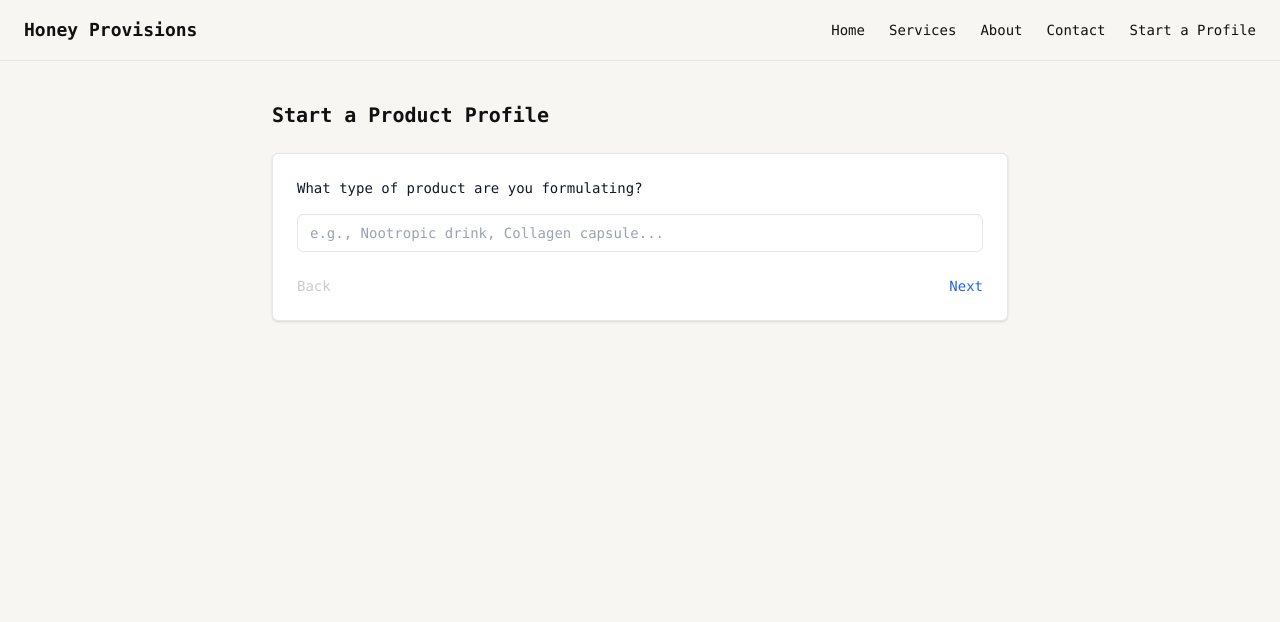
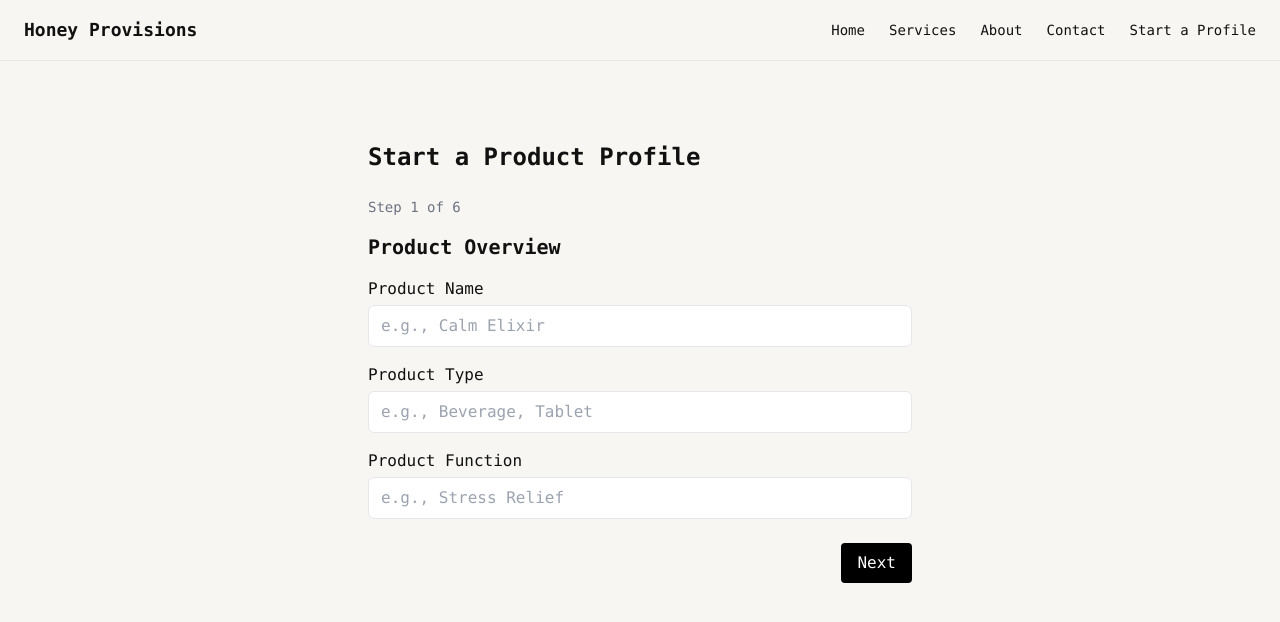
Before and after one commit to corasci/honey-provisions, a Next.js app: page /builder in a window 1280 px wide. Shown: the top 622 px of the page. Built offline with nearby package versions, Linux system fonts and the light colour scheme.

Commit message:
Update builder, about, services.

```diff
--- a/src/app/about/page.tsx
+++ b/src/app/about/page.tsx
@@ -1 +1,30 @@
-export default function About() { return <p>About us...</p>; }
+export default function About() {
+  return (
+    <div className="max-w-2xl mx-auto px-4 py-10">
+      <h1 className="text-2xl font-bold mb-6">About Honey Provisions</h1>
+
+      <p className="mb-4 text-gray-700">
+        Honey Provisions is a minimalist product formulation consultancy based in Austin, Texas. We specialize
+        in developing natural health and wellness products that are as effective as they are cleanly crafted.
+      </p>
+
+      <p className="mb-4 text-gray-700">
+        Our focus lies in working with herbal ingredients that are notoriously difficult to formulate or flavor.
+        We have experience with compounds like <strong>kavalactones</strong>, <strong>cannabinoids</strong>,
+        <strong> ashwagandha withanolides</strong>, <i><strong>Sceletium</strong></i> and <i><strong>Mitragyna</strong></i> <strong>alkaloids</strong> and a variety of adaptogens, nootropics, and traditional plant extracts.
+        These actives demand a careful balance of solubility, bioavailability, and taste.
+      </p>
+
+      <p className="mb-4 text-gray-700">
+        We take a minimalist, scientific approach to every project — prioritizing transparency, clean labeling,
+        and functional results. From the earliest product strategy conversations to the final flavor pass, our
+        team collaborates closely with clients to create thoughtful, market-ready formulations.
+      </p>
+
+      <p className="text-gray-600">
+        Whether you're creating a ready-to-drink beverage, capsule line, or modern twist on a traditional remedy,
+        Honey Provisions brings deep herbal chemistry expertise and pragmatic formulation leadership to your team.
+      </p>
+    </div>
+  );
+}
--- /dev/null
+++ b/src/app/api/send/route.ts
@@ -0,0 +1,24 @@
+import { NextResponse } from 'next/server';
+import { Resend } from 'resend';
+
+const resend = new Resend(process.env.RESEND_API_KEY);
+
+export async function POST(req: Request) {
+  const body = await req.json();
+
+  try {
+    const response = await resend.emails.send({
+      from: process.env.FROM_EMAIL || 'form@honeyprovisions.com',
+      to: process.env.TO_EMAIL || 'honeyprovisions@gmail.com',
+      subject: 'New Product Profile Submission',
+      text: Object.entries(body)
+        .map(([key, val]) => `${key}: ${val}`)
+        .join('\n'),
+    });
+
+    return NextResponse.json({ status: 'success', response });
+  } catch (error) {
+    console.error('Email send error:', error);
+    return NextResponse.json({ status: 'error', message: error }, { status: 500 });
+  }
+}
--- a/src/app/builder/page.tsx
+++ b/src/app/builder/page.tsx
@@ -1,87 +1,159 @@
-'use client';
 
-import { useState } from 'react';
+"use client";
 
-export default function Builder() {
-  const [step, setStep] = useState(0);
-  const [form, setForm] = useState({
-    productType: '',
-    dosageForm: '',
-    keyIngredients: '',
-    targetClaims: '',
-  });
+import { useState } from "react";
 
-  const steps = [
+type Question = {
+  name: string;
+  label: string;
+  placeholder?: string;
+};
+
+type Phase = {
+  name: string;
+  questions: Question[];
+};
+
+const phases: Phase[] = [
   {
-      label: 'What type of product are you formulating?',
-      name: 'productType',
-      placeholder: 'e.g., Nootropic drink, Collagen capsule...',
+    name: "Product Overview",
+    questions: [
+      { name: "productName", label: "Product Name", placeholder: "e.g., Calm Elixir" },
+      { name: "productType", label: "Product Type", placeholder: "e.g., Beverage, Tablet" },
+      { name: "productFunction", label: "Product Function", placeholder: "e.g., Stress Relief" },
+    ],
   },
   {
-      label: 'What is the dosage form?',
-      name: 'dosageForm',
-      placeholder: 'e.g., Powder stick, Gummy, Beverage...',
+    name: "Target Audience",
+    questions: [
+      { name: "targetAudience", label: "Target Audience", placeholder: "e.g., Adults seeking relaxation" },
+      { name: "lifestylePrefs", label: "Lifestyle Preferences", placeholder: "e.g., Vegan, Keto, Gluten-Free" },
+    ],
   },
   {
-      label: 'Any key ingredients you want to include?',
-      name: 'keyIngredients',
-      placeholder: 'e.g., Ashwagandha, B12, Creatine...',
+    name: "Ingredient Priorities",
+    questions: [
+      { name: "mustHaveIngredients", label: "Must-Have Ingredients", placeholder: "e.g., Kava, L-Theanine" },
+      { name: "brandedIngredients", label: "Preferred Branded Ingredients", placeholder: "e.g., Sensoril Ashwagandha" },
+      { name: "targetClaims", label: "Desired Claims", placeholder: "e.g., Calm, Focused Energy" },
+    ],
   },
   {
-      label: 'What effects or claims are you targeting?',
-      name: 'targetClaims',
-      placeholder: 'e.g., Stress support, Energy, Skin health...',
+    name: "Form & Flavor",
+    questions: [
+      { name: "deliveryForm", label: "Delivery Form", placeholder: "e.g., 2oz shot, 12oz can, tablet" },
+      { name: "dosageFrequency", label: "Dosage/Frequency", placeholder: "e.g., Once daily" },
+      { name: "flavorProfile", label: "Flavor Profile", placeholder: "e.g., Hibiscus Ginger" },
+      { name: "sweetenerRestrictions", label: "Sweetener Restrictions", placeholder: "e.g., No stevia" },
+    ],
+  },
+  {
+    name: "Commercialization",
+    questions: [
+      { name: "packagingType", label: "Packaging Type", placeholder: "e.g., Sleek Can, Blister Pack" },
+      { name: "marketRegion", label: "Target Market Region", placeholder: "e.g., US, EU" },
+      { name: "productionVolume", label: "Anticipated Production Volume", placeholder: "e.g., 10,000 units" },
+    ],
+  },
+  {
+    name: "Contact Information",
+    questions: [
+      { name: "name", label: "Your Name", placeholder: "e.g., Jane Doe" },
+      { name: "company", label: "Company Name", placeholder: "e.g., Herbal Labs Inc." },
+      { name: "email", label: "Email Address", placeholder: "e.g., jane@herballabs.com" },
+      { name: "phone", label: "Phone Number", placeholder: "e.g., (123) 456-7890" },
+    ],
   },
 ];
 
-  const current = steps[step];
+export default function BuilderPage() {
+  const [formData, setFormData] = useState<Record<string, string>>({});
+  const [currentPhaseIndex, setCurrentPhaseIndex] = useState(0);
+  const [submitted, setSubmitted] = useState(false);
 
-  const handleChange = (e) => {
-    setForm({ ...form, [current.name]: e.target.value });
+  const handleChange = (e: React.ChangeEvent<HTMLInputElement>) => {
+    setFormData((prev) => ({ ...prev, [e.target.name]: e.target.value }));
   };
 
-  const nextStep = () => {
-    if (step < steps.length - 1) setStep(step + 1);
+  const handleNext = () => {
+    if (currentPhaseIndex < phases.length - 1) {
+      setCurrentPhaseIndex(currentPhaseIndex + 1);
+    }
   };
 
-  const prevStep = () => {
-    if (step > 0) setStep(step - 1);
+  const handleBack = () => {
+    if (currentPhaseIndex > 0) {
+      setCurrentPhaseIndex(currentPhaseIndex - 1);
+    }
   };
 
+  const handleSubmit = async () => {
+    await fetch("/api/send", {
+      method: "POST",
+      headers: { "Content-Type": "application/json" },
+      body: JSON.stringify(formData),
+    });
+    setSubmitted(true);
+  };
+
+  const phase = phases[currentPhaseIndex];
+
+  if (submitted) {
     return (
-    <div className="space-y-6">
-      <h1 className="text-xl font-semibold">Start a Product Profile</h1>
-      <div className="border p-6 bg-white space-y-4 rounded-md shadow">
-        <label className="block text-sm font-medium text-gray-900">
-          {current.label}
-        </label>
+      <div className="max-w-xl mx-auto px-4 py-10">
+        <h1 className="text-xl font-semibold mb-4">Thank you!</h1>
+        <p>Your product profile has been submitted.</p>
+      </div>
+    );
+  }
+
+  return (
+    <div className="max-w-xl mx-auto px-4 py-10">
+      <h1 className="text-2xl font-semibold mb-6">Start a Product Profile</h1>
+      <p className="text-sm text-gray-500 mb-4">Step {currentPhaseIndex + 1} of {phases.length}</p>
+
+      <h2 className="text-xl font-semibold mb-4">{phase.name}</h2>
+
+      <form className="space-y-4">
+        {phase.questions.map((q) => (
+          <div key={q.name} className="flex flex-col">
+            <label className="mb-1 font-medium">{q.label}</label>
             <input
               type="text"
-          name={current.name}
-          placeholder={current.placeholder}
-          value={form[current.name]}
+              name={q.name}
+              placeholder={q.placeholder}
+              value={formData[q.name] || ""}
               onChange={handleChange}
-          className="w-full border px-3 py-2 text-sm rounded-md"
+              className="border px-3 py-2 rounded-md"
             />
-        <div className="flex justify-between pt-2">
+          </div>
+        ))}
+      </form>
+
+      <div className="mt-6 flex justify-between">
+        {currentPhaseIndex > 0 && (
           <button
-            onClick={prevStep}
-            disabled={step === 0}
-            className="text-sm text-gray-600 hover:underline disabled:opacity-30"
+            onClick={handleBack}
+            className="px-4 py-2 bg-gray-300 text-gray-800 rounded hover:bg-gray-400"
           >
             Back
           </button>
-          {step < steps.length - 1 ? (
+        )}
+        {currentPhaseIndex < phases.length - 1 ? (
           <button
-              onClick={nextStep}
-              className="text-sm text-blue-600 hover:underline"
+            onClick={handleNext}
+            className="ml-auto px-4 py-2 bg-black text-white rounded hover:bg-gray-900"
           >
             Next
           </button>
         ) : (
-            <div className="text-sm text-green-700">✓ Form complete</div>
+          <button
+            onClick={handleSubmit}
+            className="ml-auto px-4 py-2 bg-black text-white rounded hover:bg-gray-900"
+          >
+            Submit
+          </button>
         )}
-        </div>
       </div>
     </div>
   );
--- a/src/app/services/page.tsx
+++ b/src/app/services/page.tsx
@@ -1 +1,28 @@
-export default function Services() { return <p>Services offered...</p>; }
+export default function Services() {
+  return (
+    <div className="max-w-2xl mx-auto px-4 py-10">
+      <h1 className="text-2xl font-bold mb-6">Services</h1>
+
+      <p className="mb-4 text-gray-700">
+        Honey Provisions offers comprehensive product development services for dietary supplements, with a
+        specialty in botanical formulations and ready-to-drink (RTD) beverages. Whether you're a startup
+        brand or an established company expanding your line, we provide flexible, expert support from concept to shelf.
+      </p>
+
+      <ul className="list-disc list-inside space-y-2 text-gray-800">
+        <li><strong>Custom Formulation</strong> — Capsules, tablets, powders, and functional beverages</li>
+        <li><strong>Botanical Specialization</strong> — Expertise in adaptogens, nootropics, and herbal actives</li>
+        <li><strong>Flavor Development</strong> — Full-stack flavoring and sensory optimization</li>
+        <li><strong>RTD Beverage Formulation</strong> — Includes shelf-stability and carbonation options</li>
+        <li><strong>Tablet & Capsule Engineering</strong> — Compact, effective, consumer-ready formats</li>
+        <li><strong>Canning Support</strong> — Aluminum and glass compatibility for low-volume RTDs</li>
+        <li><strong>Small Batch Production</strong> — Pilot batches and rapid prototyping</li>
+      </ul>
+
+      <p className="mt-6 text-gray-600">
+        We help clients move from idea to validation, with clear timelines and collaborative iteration.
+        Whether you're refining an existing product or starting from scratch, we’d love to help.
+      </p>
+    </div>
+  );
+}
```
Also changed, not shown: 2 other files (tests, documents, lock files or other folders). Lines whose indentation alone changed are shown as unchanged.
